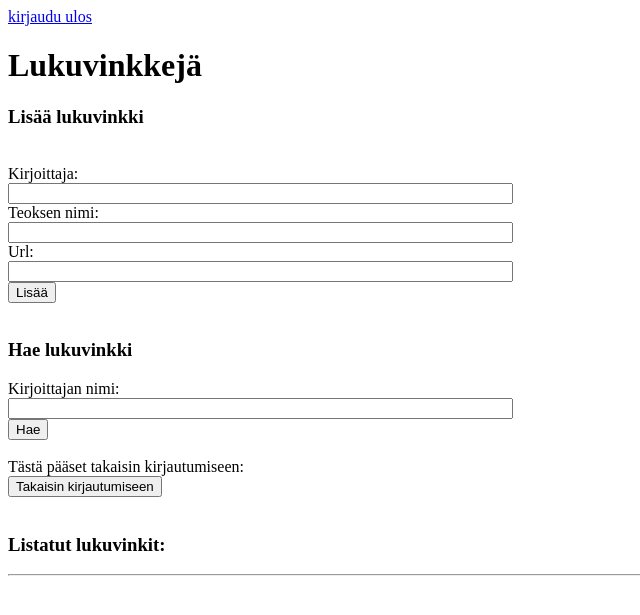
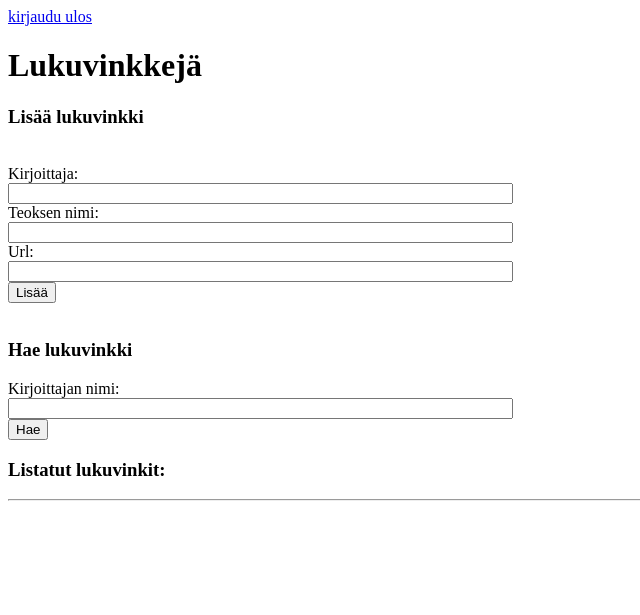
Before and after one commit to TeemuBergman/OHTU-lukuvinkkikirjasto, a Flask app: page /add_tips in a window 1280 px wide. Shown: the top 615 px of the page, without its empty margins (0-640 px from the left). Run offline with Flask 2, Linux system fonts and the light colour scheme; the visitor is signed in with stand-in values (Sample User, id 1); data that the repository does not hold is empty.

Commit message:
toinen uloskirjautumisnappi poistettu

```diff
--- a/src/templates/add_tips.html
+++ b/src/templates/add_tips.html
@@ -35,14 +35,6 @@
     <br>
     <input type="submit" name="action" value="Hae" class="button">
 </form>
-
-<br>
-Tästä pääset takaisin kirjautumiseen:
-<br>
-<form action="/" method="GET">
-    <input type="submit" name="action" value="Takaisin kirjautumiseen" class="button">
-</form>
-<br>
 
 <h3>Listatut lukuvinkit:</h3>
 <hr>
```
